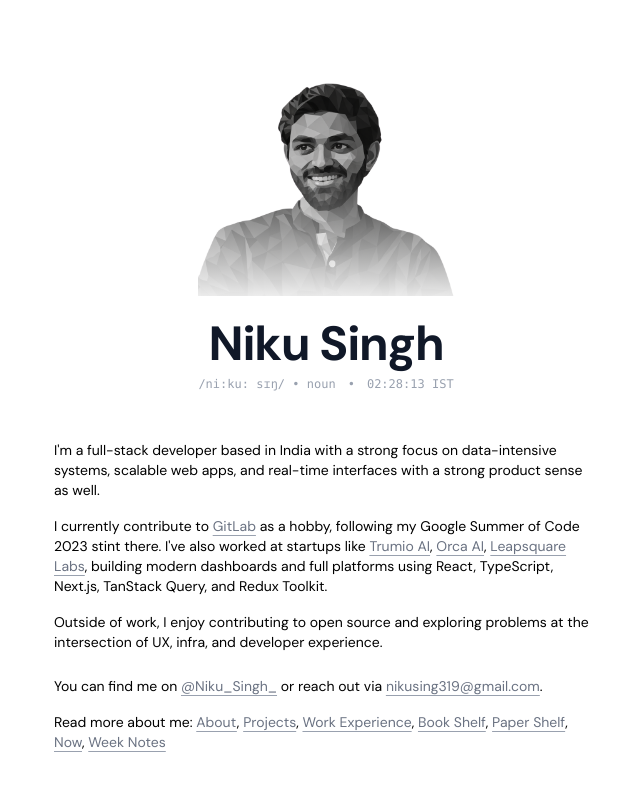
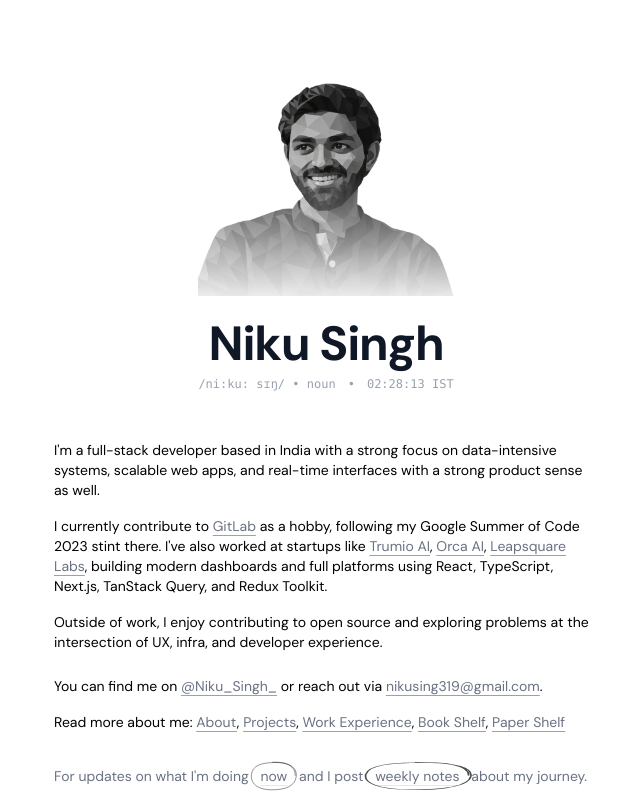
Before and after one commit to NIKU-SINGH/personal-blog, a Next.js app: page / in a window 1280 px wide. Shown: the top 800 px of the page, without its empty margins (314-954 px from the left). Built offline with nearby package versions, Linux system fonts and the light colour scheme.

Commit message:
feat: introduce HandDrawnCircle component and apply it to 'Now' and 'Week Notes' links on the home page.

```diff
--- a/src/app/page.tsx
+++ b/src/app/page.tsx
@@ -100,6 +100,8 @@ const homeData = {
     archiveLabel: "View more →",
   },
 };
+
+import HandDrawnCircle from "../components/HandDrawnCircle";
 
 export default async function Home() {
   // Fetch all blogs and sort by date descending
@@ -232,20 +234,27 @@ export default async function Home() {
           >
             Paper Shelf
           </Link>
-          ,{" "}
+        </p>
+        <p className="mt-8 text-gray-500">
+          For updates on what I&apos;m doing{" "}
+          <HandDrawnCircle>
             <Link
               href="/now"
-            className="text-gray-500 underline underline-offset-4 decoration-gray-400 hover:decoration-black hover:text-black"
+              className="text-gray-500 underline underline-offset-4 decoration-gray-200 hover:decoration-black hover:text-black transition-colors"
             >
-            Now
+              now
             </Link>
-          ,{" "}
+          </HandDrawnCircle>{" "}
+          and I post{" "}
+          <HandDrawnCircle>
             <Link
               href="/week-notes"
-            className="text-gray-500 underline underline-offset-4 decoration-gray-400 hover:decoration-black hover:text-black"
+              className="text-gray-500 underline underline-offset-4 decoration-gray-200 hover:decoration-black hover:text-black transition-colors"
             >
-            Week Notes
+              weekly notes
             </Link>
+          </HandDrawnCircle>{" "}
+          about my journey.
         </p>
       </div>
 
--- /dev/null
+++ b/src/components/HandDrawnCircle.tsx
@@ -0,0 +1,40 @@
+"use client";
+
+import React from "react";
+
+interface HandDrawnCircleProps {
+  children: React.ReactNode;
+  color?: string;
+  className?: string;
+}
+
+export default function HandDrawnCircle({
+  children,
+  color = "black", // Changed to black as requested
+  className = "",
+}: HandDrawnCircleProps) {
+  // Static hand-drawn path (slightly irregular)
+  const pathData = "M 48 4 C 85 2 98 25 96 52 C 94 82 75 97 45 96 C 15 95 3 73 5 45 C 7 15 25 5 55 5 C 75 5 95 15 94 48";
+
+  return (
+    <span className={`relative inline-block px-2 py-0.5 ${className}`}>
+      {children}
+      <svg
+        className="absolute inset-0 w-[115%] h-[125%] -left-[7.5%] -top-[12.5%] pointer-events-none overflow-visible"
+        viewBox="0 0 100 100"
+        preserveAspectRatio="none"
+      >
+        <path
+          d={pathData}
+          fill="none"
+          stroke={color}
+          strokeWidth="1.5"
+          strokeLinecap="round"
+          style={{
+            opacity: 0.7,
+          }}
+        />
+      </svg>
+    </span>
+  );
+}
```
Lines whose indentation alone changed are shown as unchanged.
